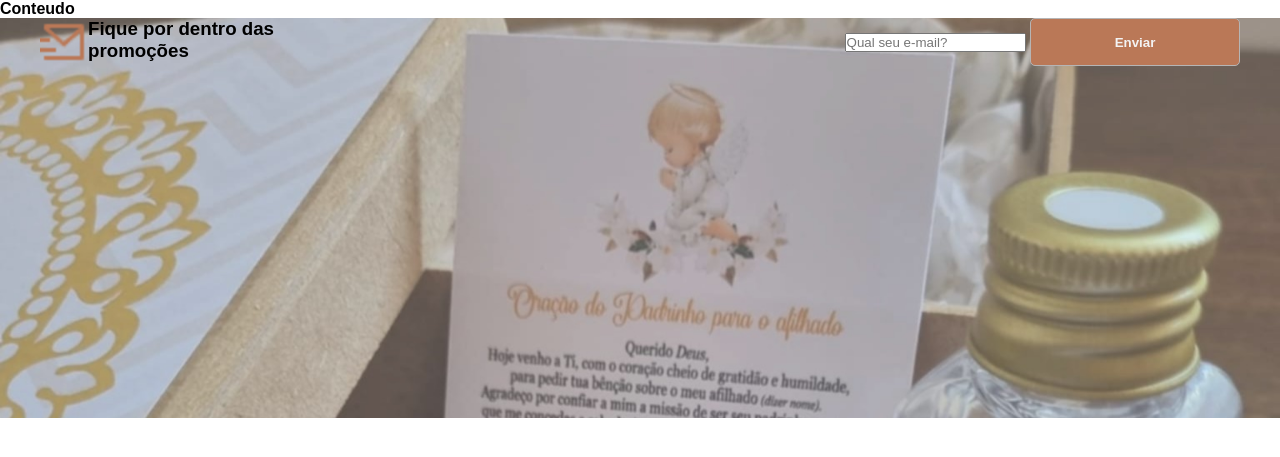
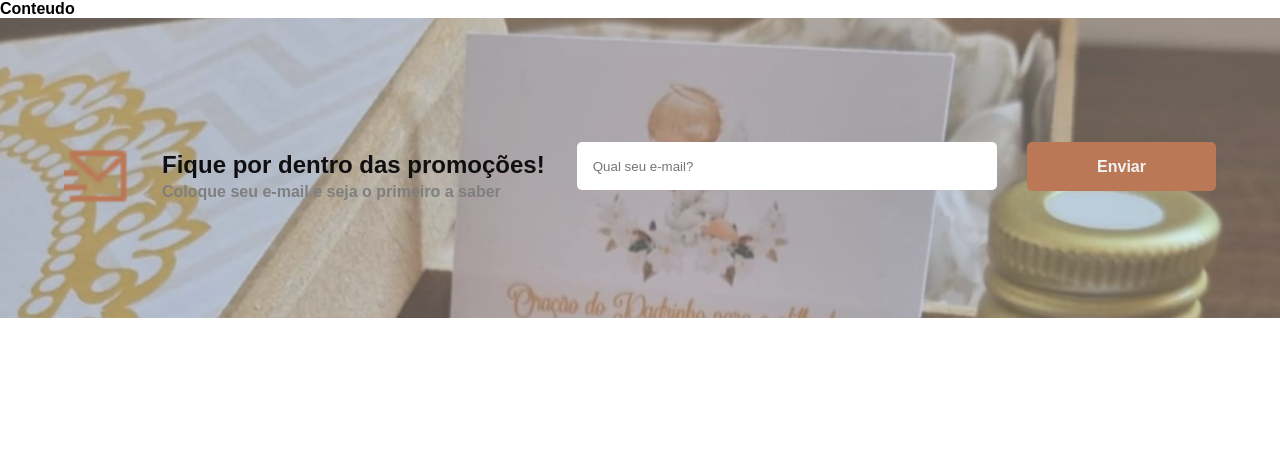
Before and after one commit to FlavioDosReis/Projeto-Integrado---Desenvolvimento-Web---Loja-Virtual, a PHP site: page / in a window 1280 px wide. Shown: the part 144-601 px from the top of the page. Run offline with PHP 8.4, Linux system fonts and the light colour scheme.

Commit message:
criação NEWSLATTER

```diff
--- a/css/components/newsletter.css
+++ b/css/components/newsletter.css
@@ -1,22 +1,75 @@
 .newsletter {
-  display: block;
+  background-color: aquamarine;
   background-image: url(/assets/images/ui/bg-newsletter.JPG);
-  height: 400px;
   background-repeat: no-repeat;
-  background-size: 100%;
+  background-size: cover;
+}
+.newsletter__container {
+  display: flex;
+  flex-direction: column;
+  padding: 24px 24px;
+  gap: 32px;
+
+}
+.newsletter__left {
+  width: 222px;
+  margin: auto;
+  text-align: center;
 }
 
-.newsletter__container {
-  display: flex;
-  justify-content: space-between;
-
+.newsletter__left img {
+  width: 68px;
+  height: 68px;
 }
 
-.newsletter .newsletter__container .newsletter__left {
-    display: flex;
+.newsletter__left h3 {
+  font-size: 2.4rem;
+  font-weight: 700;
+  color: var(--color__preto);
+  margin: 24px 0;
+}
 
+.newsletter__left p {
+  color: #7f7f7f;
 }
 
 .newsletter__right {
+  display: flex;
+  flex-direction: column;
+  gap: 30px;
+  width: 100%;
+}
 
+@media (width > 1024px) {
+  .newsletter {
+    height: 300px;
+    padding-top: 100px;
+  }
+
+  .newsletter__container {
+    flex-direction: row;
+    margin: auto;
+  }
+  .newsletter__left {
+    width: auto;
+    display: flex;
+    align-items: center;
+    text-align: left;
+  }
+  .newsletter__left img {
+    margin-right: 30px;
+  }
+  .newsletter__left h3 {
+    margin: 0;
+    margin-bottom: 4px;
+  }
+
+  .newsletter__right {
+    flex-direction: row;
+    flex: 1;
+  }
+
+  .newsletter__right input {
+    flex: 1;
+  }
 }
--- a/css/global.css
+++ b/css/global.css
@@ -3,7 +3,7 @@
   margin: 0;
   list-style: none;
   text-decoration: none;
-  box-sizing: border-box; /*esse eh top*/
+  box-sizing: border-box;
 }
 
 html {
@@ -42,13 +42,21 @@
 }
 
 button {
-    height: 48px;
-    width: 210px;
+    height: 49px;
+    padding: 0 70px;
     background-color: var(--color__marron);
     border-radius: 5px;
-    border: var(--color__border);
+    border: var(--color__cinza);
     color: var(--color__branco);
     font-weight: bold;
+    font-size: 16px;
+}
 
+.input {
+    border: none;
+    border-radius: 5px;
+    height: 48px;
+    padding-left: 16px;
+    outline: none;
 
 }
--- a/index.html
+++ b/index.html
@@ -91,10 +91,13 @@
       <div class="newsletter__container max__width">
         <div class="newsletter__left">
           <img src="./assets/images/ui/mail-send-line (1).png" alt="" />
-          <h3>Fique por dentro das promoções</h3>
+          <div>
+          <h3>Fique por dentro das promoções!</h3>
+          <p>Coloque seu e-mail e seja o primeiro a saber</p>
+          </div>
         </div>
         <div class="newsletter__right">
-          <input class="send-email"  type="text" placeholder="Qual seu e-mail?" />
+          <input class="send-email input"  type="text" placeholder="Qual seu e-mail?" />
           <button>Enviar</button>
         </div>
       </div>
```
